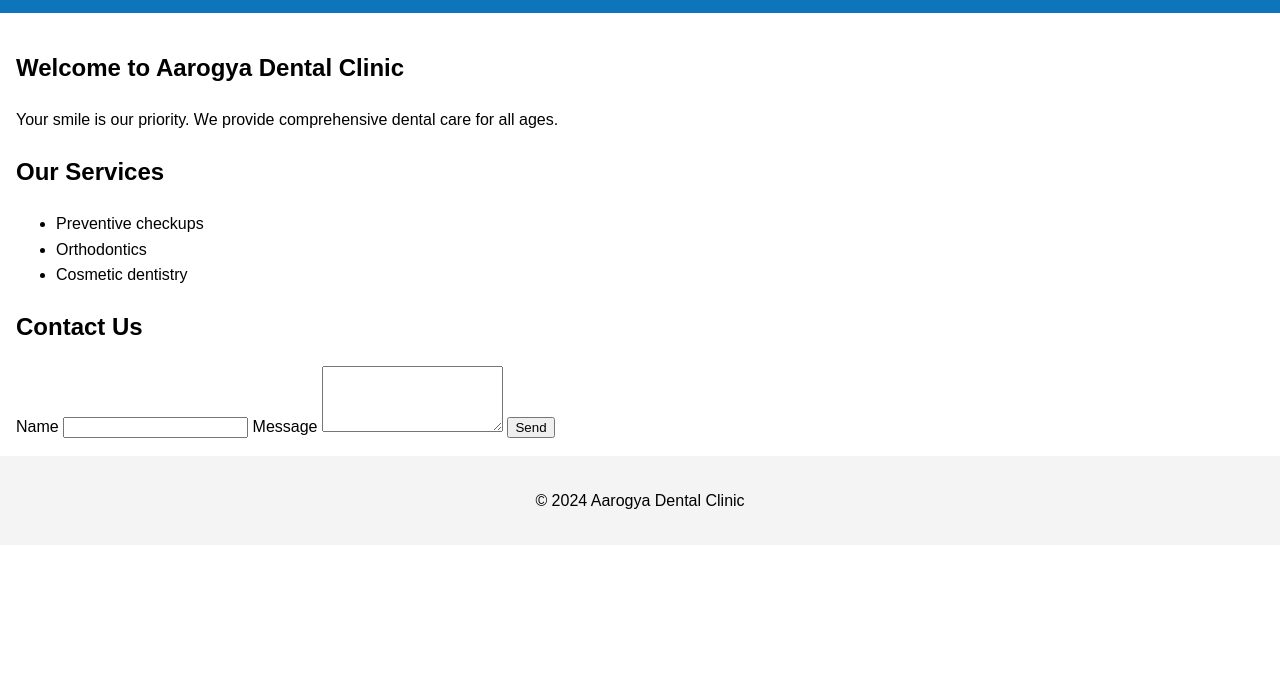
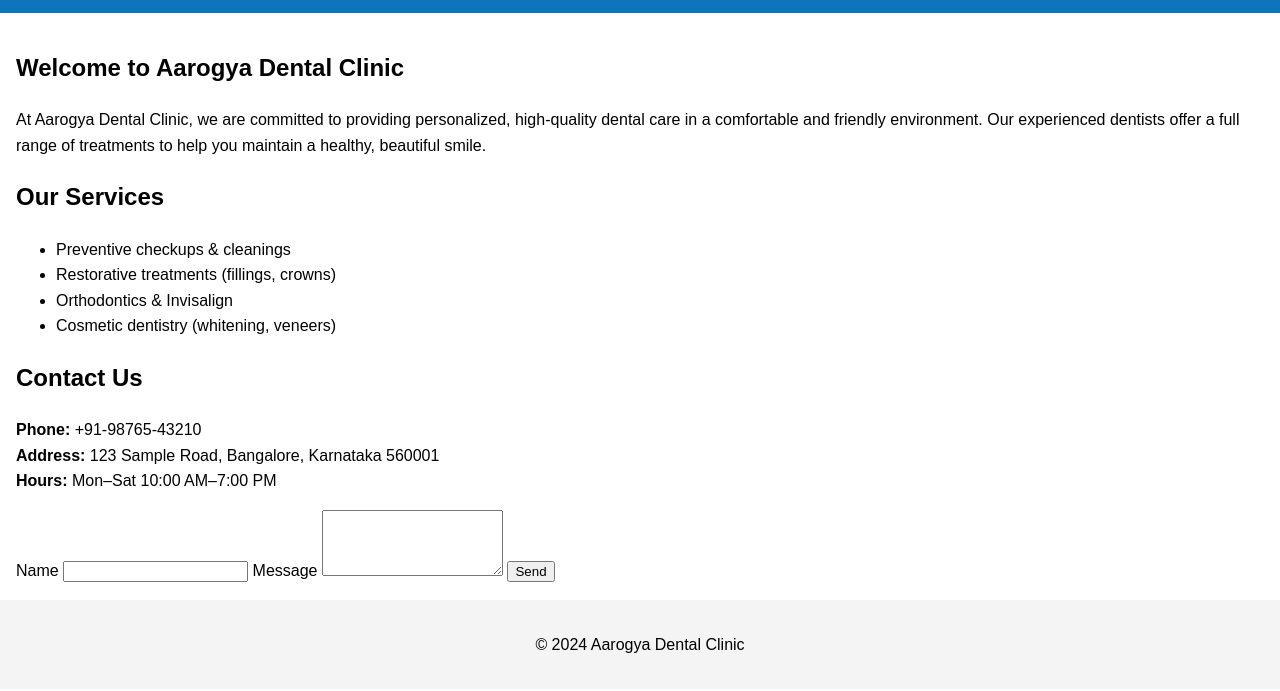
Before and after one commit to AskiiK/aarogya-dental-clinic-website, a plain HTML site: page index.html in a window 1280 px wide. Shown: the part 69-760 px from the top of the page. Drawn offline with Linux system fonts and the light colour scheme.

Commit message:
Revise site sections and meta information

```diff
--- a/index.html
+++ b/index.html
@@ -4,6 +4,8 @@
   <meta charset="UTF-8" />
   <meta name="viewport" content="width=device-width, initial-scale=1.0" />
   <title>Aarogya Dental Clinic</title>
+  <meta name="description" content="Aarogya Dental Clinic provides comprehensive preventive, restorative, orthodontic and cosmetic dental care for the whole family in Bangalore." />
+  <meta name="keywords" content="Aarogya Dental Clinic, dentist, dental care, preventive dentistry, restorative dentistry, orthodontics, cosmetic dentistry" />
   <link rel="stylesheet" href="styles.css">
 </head>
 <body>
@@ -21,18 +23,24 @@
   <main>
     <section id="about">
       <h1>Welcome to Aarogya Dental Clinic</h1>
-      <p>Your smile is our priority. We provide comprehensive dental care for all ages.</p>
+      <p>At Aarogya Dental Clinic, we are committed to providing personalized, high-quality dental care in a comfortable and friendly environment. Our experienced dentists offer a full range of treatments to help you maintain a healthy, beautiful smile.</p>
     </section>
     <section id="services">
       <h2>Our Services</h2>
       <ul>
-        <li>Preventive checkups</li>
-        <li>Orthodontics</li>
-        <li>Cosmetic dentistry</li>
+        <li>Preventive checkups &amp; cleanings</li>
+        <li>Restorative treatments (fillings, crowns)</li>
+        <li>Orthodontics &amp; Invisalign</li>
+        <li>Cosmetic dentistry (whitening, veneers)</li>
       </ul>
     </section>
     <section id="contact">
       <h2>Contact Us</h2>
+      <p class="contact-info">
+        <strong>Phone:</strong> +91-98765-43210<br>
+        <strong>Address:</strong> 123 Sample Road, Bangalore, Karnataka 560001<br>
+        <strong>Hours:</strong> Mon–Sat 10:00 AM–7:00 PM
+      </p>
       <form id="contactForm">
         <label for="name">Name</label>
         <input id="name" type="text" required>
```
